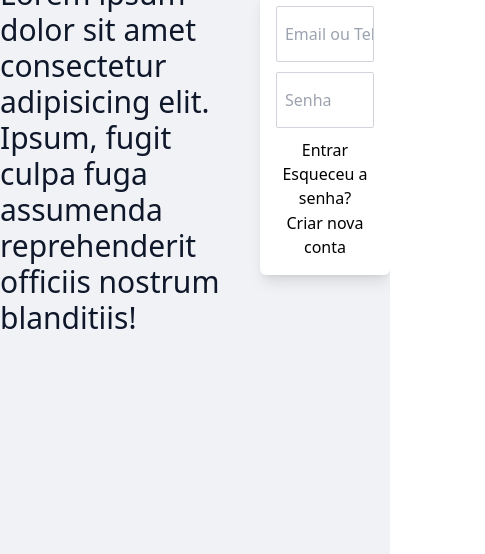
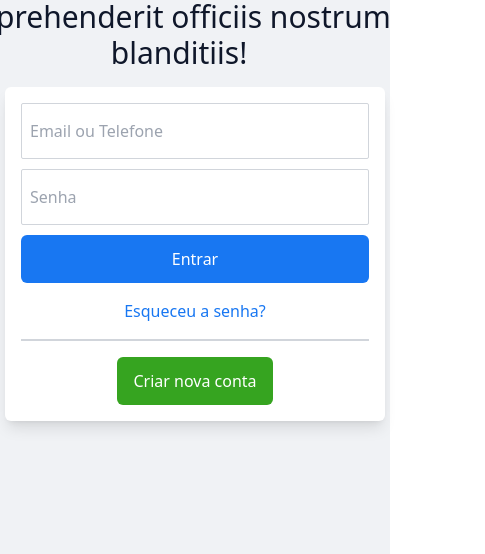
Before and after one commit to Brunonavarrooficial/Tailwind-FacebookPage, a website: page src/index.html in a window 390 px wide. Shown: the part 290-844 px from the top of the page, 485 px wide, since content can reach past the window. Drawn offline with Linux system fonts and the light colour scheme.

Commit message:
Container-Styled

```diff
--- a/src/index.html
+++ b/src/index.html
@@ -10,21 +10,21 @@
 </head>
 
 <body>
-    <div class="w-screen h-screen bg-gray-background flex items-center justify-center">
-        <div class="w-580 pr-8">
+    <div class="container-custom">
+        <div class="block-text-intro">
             <h1 class="text-facebook-blue font-bold text-5xl">Facebook</h1>
             <h2 class="text-3xl text-text-second">
                 Lorem ipsum dolor sit amet consectetur adipisicing elit. Ipsum,
                 fugit culpa fuga assumenda reprehenderit officiis nostrum blanditiis!
             </h2>
         </div>
-        <div class="bg-white p-4 w-380 rounded-md flex justify-center items-center flex-col shadow-lg">
-            <input placeholder="Email ou Telefone" class="border-gray-300 rounded-sm border w-full h-14 mb-2.5 pl-2">
-            <input placeholder="Senha" class="border-gray-300 rounded-sm border w-full h-14 mb-2.5 pl-2">
-            <button>Entrar</button>
-            <button>Esqueceu a senha?</button>
-            <hr>
-            <button>Criar nova conta</button>
+        <div class="form">
+            <input placeholder="Email ou Telefone" class="input-custom-facebook">
+            <input placeholder="Senha" class="input-custom-facebook">
+            <button class="button-entrar">Entrar</button>
+            <button class="button-esqueceu">Esqueceu a senha?</button>
+            <hr class="linha-flutuante">
+            <button class="button-criar">Criar nova conta</button>
         </div>
     </div>
 </body>
--- a/src/input.css
+++ b/src/input.css
@@ -1,3 +1,37 @@
 @tailwind base;
 @tailwind components;
 @tailwind utilities;
+
+@layer components {
+    .container-custom {
+        @apply w-screen h-screen bg-gray-background flex items-center justify-center flex-col md:flex-row;
+    }
+
+    .block-text-intro {
+        @apply w-580 pr-8 text-center md:text-left;
+    }
+
+    .form{
+        @apply bg-white p-4 w-380 rounded-md flex justify-center items-center flex-col shadow-lg mt-4;
+    }
+
+    .input-custom-facebook {
+        @apply border-gray-300 rounded-sm border w-full h-14 mb-2.5 pl-2;
+    }
+
+    .button-entrar {
+        @apply h-12 w-full bg-facebook-blue rounded-md text-white;
+    }
+
+    .button-esqueceu {
+        @apply text-facebook-blue mt-4;
+    }
+
+    .linha-flutuante {
+        @apply w-full m-4 border-gray-300 border;
+    }
+
+    .button-criar {
+        @apply h-12 bg-green-facebook rounded-md text-white px-4;
+    }
+}
--- a/tailwind.config.js
+++ b/tailwind.config.js
@@ -7,6 +7,7 @@ module.exports = {
         'facebook-blue': '#1877F2',
         'gray-background': '#F0F2F5',
         'text-second': '#0f172a',
+        'green-facebook': '#36A420',
       },
       spacing: {
         '580': '580px',
```
Also changed, not shown: dist/output.css.
